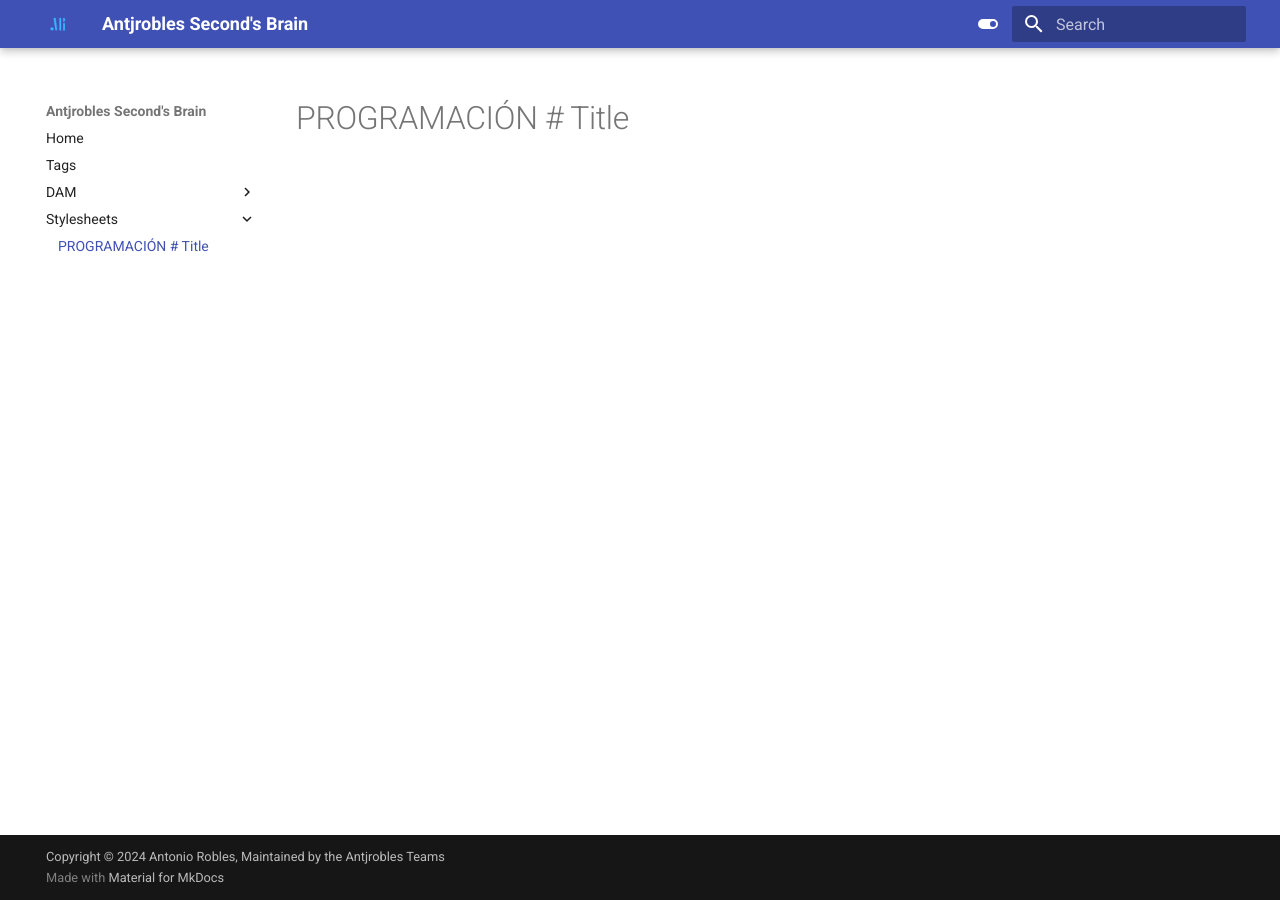
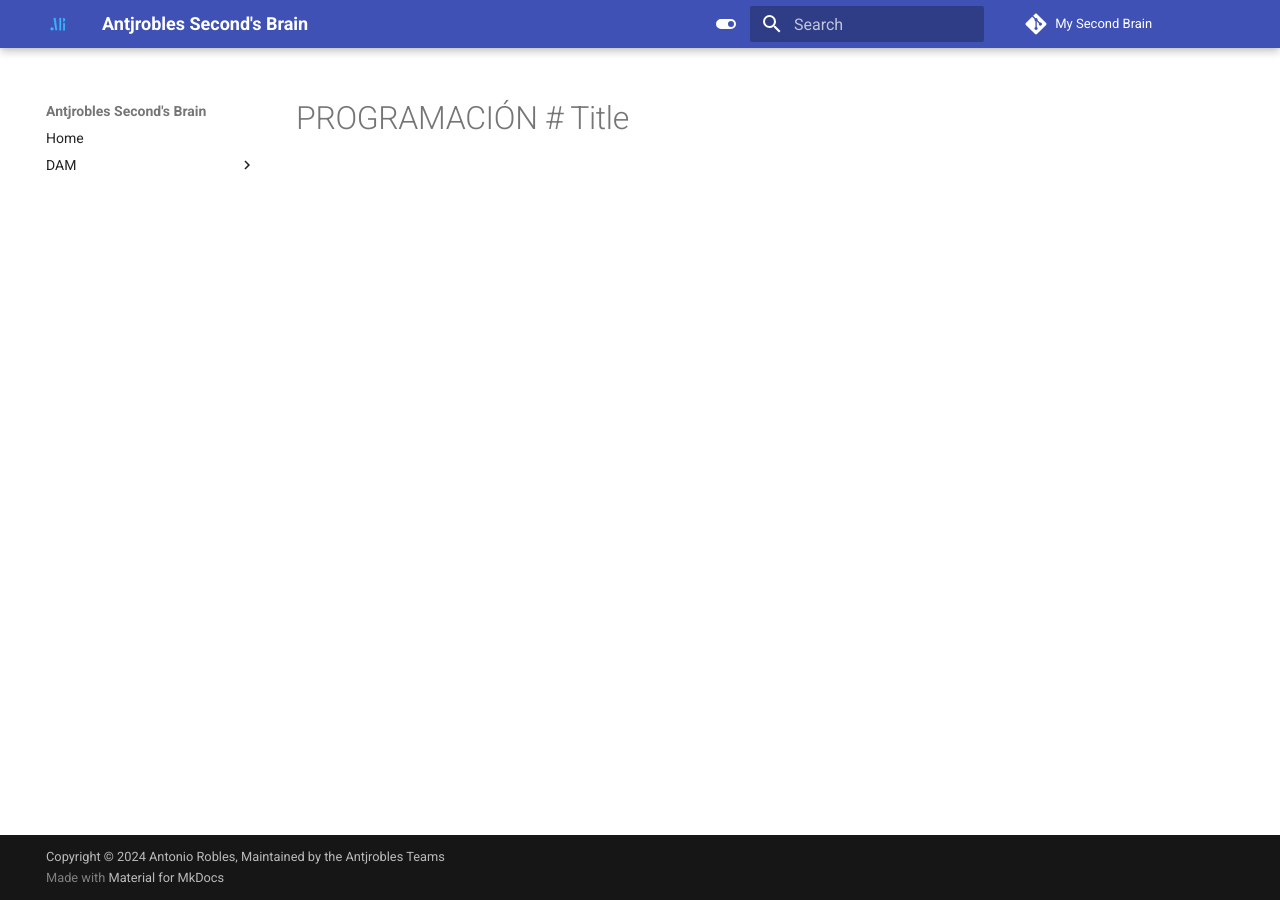
Before and after one commit to Antjrobles/mkdocs-cloudflare, an MkDocs documentation site: the page built from docs/stylesheets/programacion.md, in a window 1280 px wide. Built offline with MkDocs 1.6.1 and Material for MkDocs 9.7.7, drawn with Linux system fonts in a browser that asks for light colours; comment, search, counter and statistics services are not loaded; part of the change alters nothing that is shown.

```diff
--- a/mkdocs.yml
+++ b/mkdocs.yml
@@ -5,10 +5,38 @@ site_author: Antjrobles
 site_dir: site
 
 #dev_addr: 192.168.0.61:8018
-#repo_url: https://github.com/Antjrobles/My-Second-Brain
+repo_url: https://github.com/Antjrobles/mkdocs-cloudflare.git
 repo_name: My Second Brain
 #edit_uri: '?query=root/path/docs/'
 
+nav:
+  - Home: index.md
+  - DAM:
+      - Programación:
+          - 1. Introducción a la Programación: 'DAM/Programación/Introducción a la Programación.md'
+          - Creación de mi primer programa: 'DAM/Programación/Tema2.md'
+          - Utilización de objetos: 'DAM/Programación/Tema3.md'
+          - Uso de estructuras de control: 'DAM/Programación/Tema4.md'
+          - Desarrollo de Clases: 'DAM/Programación/Tema5.md'
+          - Estructuras de almacenamiento de datos: 'DAM/Programación/Tema6.md'
+          - Utilización avanzada de clases: 'DAM/Programación/Tema7.md'
+          - 8. Colecciones de Clases: 'DAM/Programación/Unidad 08 - Colecciones de Clases.md'
+          - Almacenado Datos: 'DAM/Programación/Tema9.md'
+          - Comunicándonos con el usuario. Interfaces: 'DAM/Programación/Tema10.md'
+          - Acceso a Bases de Datos: 'DAM/Programación/Tema11.md'
+      - Base De Datos:
+          - 1. Almacenamiento de la información: 'DAM/Base de Datos/Tema1.md'
+          - 2. Bases de datos relacionales: 'DAM/Base de Datos/Bases de datos relacionales.md'
+          - 6. Programación de base de datos: 'DAM/Base de Datos/Unidad 06 - Programacion de base de datos.md'
+      - Entornos de Desarrollo:
+          - 4. Optimización y Documentación: 'DAM/Entornos de Desarrollo/Optimización y Documentación.md'
+      - Formación y Orientación Laboral:
+          - 1. Inserción laboral, búsqueda de empleo y emprendimiento: 'DAM/Formación y Orientación Laboral/kkk.md'
+          - 7. Plan de prevención de empresas: 'DAM/FOL/Unidad 07 - Plan de prevencion en la empresa.md'
+      - Sistemas Informáticos:
+          - Administración de un Sistema Linux: 'DAM/Sistemas Informáticos/Administracion de un sistema Linuz.md'
+      - Lenguaje de Marcas y Sistemas de Gestión de la Información:
+          - sdasdasd: 'DAM/LMSGI/sdasd.md'
 
 ## [Material for MkDocs](https://squidfunk.github.io/mkdocs-material/)
 theme:
```
